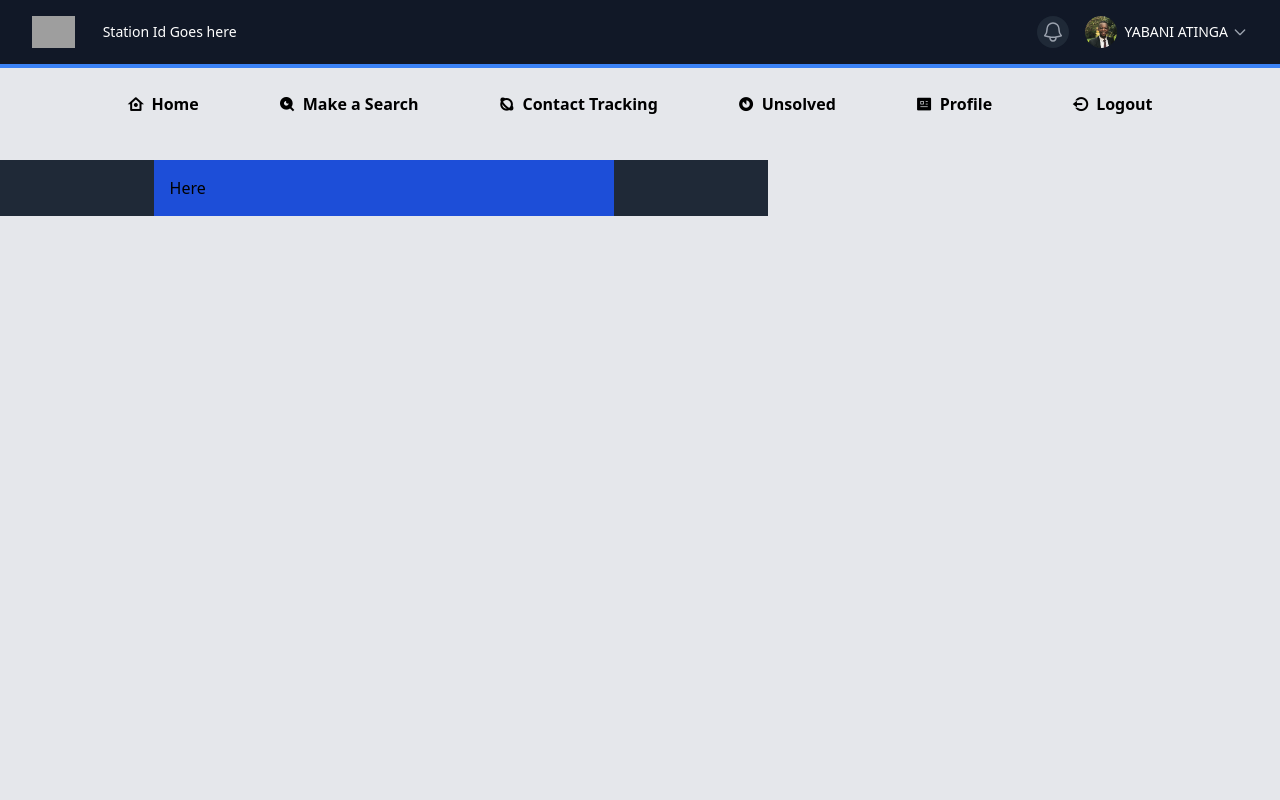
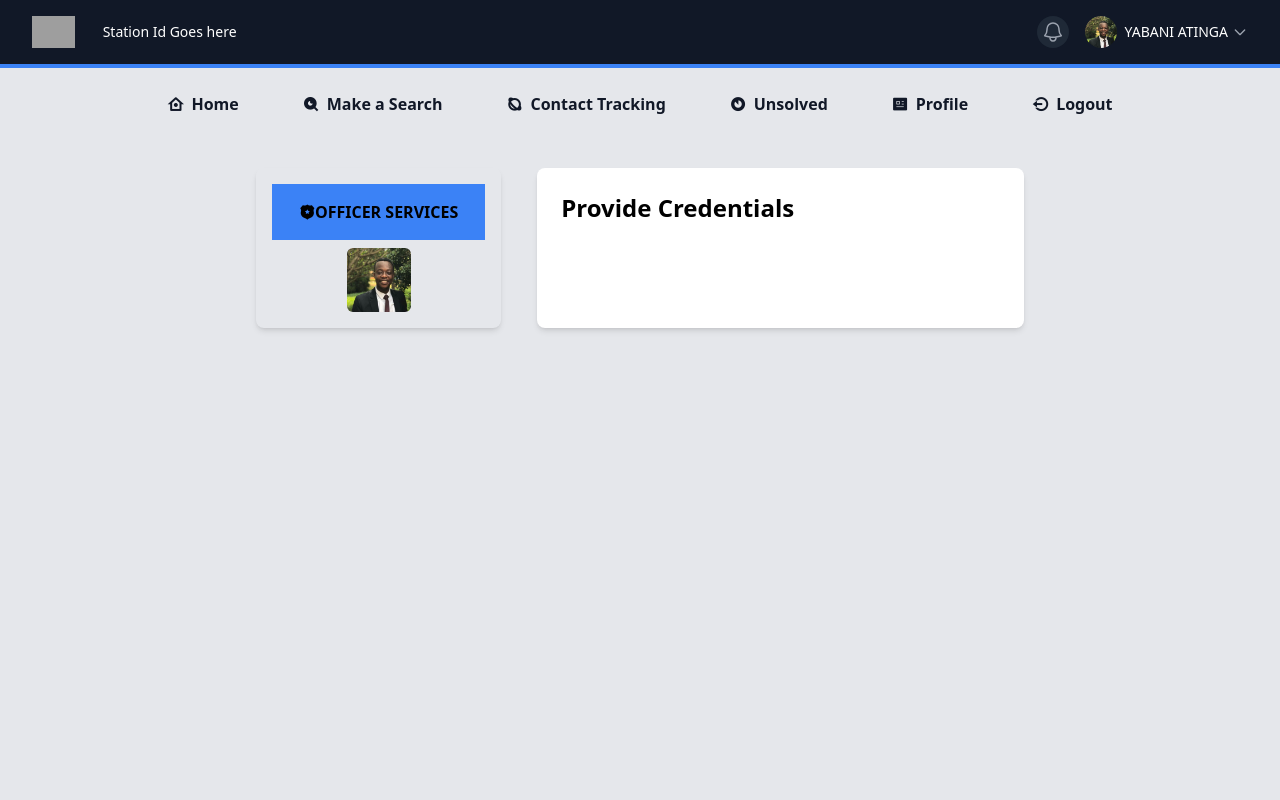
Before and after one commit to Khofi-Adjei007/The-Watchtower-V.2, a Django app: page /HomeServices/officer_account_page/ in a window 1280 px wide. Run offline with Django 5.2, Linux system fonts and the light colour scheme; style sheets or scripts are compiled from the project's sources; some libraries are stand-ins or nearby versions; grey boxes are pictures that could not be loaded.

Commit message:
Officer Account Home Page : (Built the nav bar section and lead information bar,next is main body

```diff
--- a/HomeServices/templates/officer_account_page.html
+++ b/HomeServices/templates/officer_account_page.html
@@ -46,7 +46,7 @@
                 </div>
             </nav>
 
-        <div class="p-3 mt-1 mb-6 flex justify-center space-x-16">
+        <div class="p-3 mt-1 mb-6 flex justify-center space-x-12 text-gray-900">
             <a href="" class="font-semibold p-2 flex items-center"><i class="ri-home-7-line mr-2"></i>Home</a>
             <a href="" class="font-semibold p-2 flex items-center"><i class="ri-search-eye-fill mr-2"></i>Make a Search</a>
             <a href="" class="font-semibold p-2 flex items-center"><i class="ri-planet-line mr-2"></i>Contact Tracking</a>
@@ -55,11 +55,29 @@
             <a href="" class="font-semibold p-2 flex items-center"><i class="ri-logout-circle-line mr-2"></i>Logout</a>
         </div>
 
-        <div class="flex justify-center bg-gray-800 w-3/5">
-            <div class="w-3/5 bg-blue-700 p-4">
-                <h1>Here</h1>
+    <div class="flex justify-center mt-8  mx-auto">
+    <div class="w-3/5 mx-auto">
+
+        <div class="flex justify-between ">
+            <div class="w-2/5 p-4  p-1 rounded-lg shadow-md mr-3">
+                <div class="text-center bg-blue-500 p-4  divide-y divide-slate-700">
+                   <h1 class="font-semibold font-medium"> <i class="ri-police-badge-fill"></i>OFFICER SERVICES</h1>
+                </div>
+
+                <div class="text-center" id="officer_profile_imageHolder">
+                <div class="h-16 w-16 rounded-md mx-auto mt-2 bg-center bg-cover" style="background-image: url('{% static '/images/profile-image.jpeg' %}');"></div>
+                </div>
+            </div>
+
+            <div class="w-4/5 p-4 bg-white p-6 rounded-lg shadow-md ml-6">
+                <div class="">
+                    <h1 class="text-2xl font-semibold mb-6">Provide Credentials</h1>
+                </div>
             </div>
         </div>
+    </div>
+</div>
+
 
 
         </div>
--- a/HomeServices/templates/officer_login.html
+++ b/HomeServices/templates/officer_login.html
@@ -16,6 +16,7 @@
         <!--Start of Staff ID-->
         <div class="min-h-10 flex flex-col-2 justify-center">
             <div class="text-white font-semibold text-center mb-4 text-5xl mt-16">
+                <div class="h-8 w-8 rounded-full mx-auto mt-2 bg-center bg-cover" style="background-image: url('{% static '/images/download.png' %}');"></div>
                 <h1 id="heading_text" class="text-blue-500 font-semibold text-center text-8xl mb-3">Ghana Police</h1>
                 <h1 id="power_slogan">You have the power <br> make it count</h1>
             </div>
--- a/Theme/static/css/dist/styles.css
+++ b/Theme/static/css/dist/styles.css
@@ -918,14 +877,34 @@ select {
   margin-bottom: 1.5rem;
 }
 
+.ml-1 {
+  margin-left: 0.25rem;
+}
+
+.ml-2 {
+  margin-left: 0.5rem;
+}
+
+.ml-4 {
+  margin-left: 1rem;
+}
+
 .ml-40 {
   margin-left: 10rem;
 }
 
+.ml-6 {
+  margin-left: 1.5rem;
+}
+
 .mr-2 {
   margin-right: 0.5rem;
 }
 
+.mr-6 {
+  margin-right: 1.5rem;
+}
+
 .mt-1 {
   margin-top: 0.25rem;
 }
@@ -954,26 +925,14 @@ select {
   margin-top: 1rem;
 }
 
-.mr-1 {
-  margin-right: 0.25rem;
+.mt-8 {
+  margin-top: 2rem;
 }
 
 .mr-3 {
   margin-right: 0.75rem;
 }
 
-.mr-4 {
-  margin-right: 1rem;
-}
-
-.mr-5 {
-  margin-right: 1.25rem;
-}
-
-.mr-6 {
-  margin-right: 1.5rem;
-}
-
 .block {
   display: block;
 }
@@ -998,34 +957,30 @@ select {
   display: none;
 }
 
+.h-16 {
+  height: 4rem;
+}
+
+.h-4 {
+  height: 1rem;
+}
+
+.h-6 {
+  height: 1.5rem;
+}
+
+.h-8 {
+  height: 2rem;
+}
+
+.h-auto {
+  height: auto;
+}
+
 .h-screen {
   height: 100vh;
 }
 
-.h-12 {
-  height: 3rem;
-}
-
-.h-16 {
-  height: 4rem;
-}
-
-.h-4 {
-  height: 1rem;
-}
-
-.h-6 {
-  height: 1.5rem;
-}
-
-.h-8 {
-  height: 2rem;
-}
-
-.h-auto {
-  height: auto;
-}
-
 .min-h-10 {
   min-height: 2.5rem;
 }
@@ -1034,58 +989,66 @@ select {
   min-height: 100vh;
 }
 
+.w-2\/5 {
+  width: 40%;
+}
+
+.w-3\/5 {
+  width: 60%;
+}
+
+.w-4 {
+  width: 1rem;
+}
+
+.w-6 {
+  width: 1.5rem;
+}
+
+.w-8 {
+  width: 2rem;
+}
+
 .w-96 {
   width: 24rem;
 }
 
+.w-\[-60\%\] {
+  width: -60%;
+}
+
+.w-\[45\%\] {
+  width: 45%;
+}
+
+.w-\[55\%\] {
+  width: 55%;
+}
+
+.w-\[80\%\] {
+  width: 80%;
+}
+
+.w-\[85\%\] {
+  width: 85%;
+}
+
+.w-\[90\%\] {
+  width: 90%;
+}
+
 .w-full {
   width: 100%;
 }
 
-.w-4 {
-  width: 1rem;
-}
-
-.w-6 {
-  width: 1.5rem;
-}
-
-.w-8 {
-  width: 2rem;
-}
-
-.w-\[-60\%\] {
-  width: -60%;
-}
-
-.w-\[80\%\] {
+.w-4\/5 {
   width: 80%;
-}
-
-.w-\[85\%\] {
-  width: 85%;
-}
-
-.w-\[90\%\] {
-  width: 90%;
-}
-
-.w-auto {
-  width: auto;
 }
 
 .max-w-7xl {
   max-width: 80rem;
 }
 
-.flex-1 {
-  flex: 1 1 0%;
-}
-
-.flex-shrink-0 {
-  flex-shrink: 0;
-}
-
 .flex-grow {
   flex-grow: 1;
 }
@@ -1144,52 +1095,16 @@ select {
   margin-left: calc(0.25rem * calc(1 - var(--tw-space-x-reverse)));
 }
 
-.space-x-2 > :not([hidden]) ~ :not([hidden]) {
+.space-x-12 > :not([hidden]) ~ :not([hidden]) {
   --tw-space-x-reverse: 0;
-  margin-right: calc(0.5rem * var(--tw-space-x-reverse));
-  margin-left: calc(0.5rem * calc(1 - var(--tw-space-x-reverse)));
-}
-
-.space-x-4 > :not([hidden]) ~ :not([hidden]) {
-  --tw-space-x-reverse: 0;
-  margin-right: calc(1rem * var(--tw-space-x-reverse));
-  margin-left: calc(1rem * calc(1 - var(--tw-space-x-reverse)));
-}
-
-.space-x-10 > :not([hidden]) ~ :not([hidden]) {
-  --tw-space-x-reverse: 0;
-  margin-right: calc(2.5rem * var(--tw-space-x-reverse));
-  margin-left: calc(2.5rem * calc(1 - var(--tw-space-x-reverse)));
-}
-
-.space-x-32 > :not([hidden]) ~ :not([hidden]) {
-  --tw-space-x-reverse: 0;
-  margin-right: calc(8rem * var(--tw-space-x-reverse));
-  margin-left: calc(8rem * calc(1 - var(--tw-space-x-reverse)));
-}
-
-.space-x-28 > :not([hidden]) ~ :not([hidden]) {
-  --tw-space-x-reverse: 0;
-  margin-right: calc(7rem * var(--tw-space-x-reverse));
-  margin-left: calc(7rem * calc(1 - var(--tw-space-x-reverse)));
-}
-
-.space-x-24 > :not([hidden]) ~ :not([hidden]) {
-  --tw-space-x-reverse: 0;
-  margin-right: calc(6rem * var(--tw-space-x-reverse));
-  margin-left: calc(6rem * calc(1 - var(--tw-space-x-reverse)));
-}
-
-.space-x-20 > :not([hidden]) ~ :not([hidden]) {
-  --tw-space-x-reverse: 0;
-  margin-right: calc(5rem * var(--tw-space-x-reverse));
-  margin-left: calc(5rem * calc(1 - var(--tw-space-x-reverse)));
-}
-
-.space-x-16 > :not([hidden]) ~ :not([hidden]) {
-  --tw-space-x-reverse: 0;
-  margin-right: calc(4rem * var(--tw-space-x-reverse));
-  margin-left: calc(4rem * calc(1 - var(--tw-space-x-reverse)));
+  margin-right: calc(3rem * var(--tw-space-x-reverse));
+  margin-left: calc(3rem * calc(1 - var(--tw-space-x-reverse)));
+}
+
+.divide-x > :not([hidden]) ~ :not([hidden]) {
+  --tw-divide-x-reverse: 0;
+  border-right-width: calc(1px * var(--tw-divide-x-reverse));
+  border-left-width: calc(1px * calc(1 - var(--tw-divide-x-reverse)));
 }
 
 .divide-y > :not([hidden]) ~ :not([hidden]) {
@@ -1292,19 +1211,34 @@ select {
   border-color: rgb(156 163 175 / var(--tw-border-opacity));
 }
 
+.bg-blue-500 {
+  --tw-bg-opacity: 1;
+  background-color: rgb(59 130 246 / var(--tw-bg-opacity));
+}
+
+.bg-blue-600 {
+  --tw-bg-opacity: 1;
+  background-color: rgb(37 99 235 / var(--tw-bg-opacity));
+}
+
+.bg-blue-700 {
+  --tw-bg-opacity: 1;
+  background-color: rgb(29 78 216 / var(--tw-bg-opacity));
+}
+
+.bg-gray-200 {
+  --tw-bg-opacity: 1;
+  background-color: rgb(229 231 235 / var(--tw-bg-opacity));
+}
+
 .bg-gray-50 {
   --tw-bg-opacity: 1;
   background-color: rgb(249 250 251 / var(--tw-bg-opacity));
 }
 
-.bg-blue-500 {
+.bg-gray-800 {
   --tw-bg-opacity: 1;
-  background-color: rgb(59 130 246 / var(--tw-bg-opacity));
-}
-
-.bg-blue-600 {
-  --tw-bg-opacity: 1;
-  background-color: rgb(37 99 235 / var(--tw-bg-opacity));
+  background-color: rgb(31 41 55 / var(--tw-bg-opacity));
 }
 
 .bg-gray-900 {
@@ -1317,26 +1251,6 @@ select {
   background-color: rgb(255 255 255 / var(--tw-bg-opacity));
 }
 
-.bg-blue-700 {
-  --tw-bg-opacity: 1;
-  background-color: rgb(29 78 216 / var(--tw-bg-opacity));
-}
-
-.bg-gray-200 {
-  --tw-bg-opacity: 1;
-  background-color: rgb(229 231 235 / var(--tw-bg-opacity));
-}
-
-.bg-gray-700 {
-  --tw-bg-opacity: 1;
-  background-color: rgb(55 65 81 / var(--tw-bg-opacity));
-}
-
-.bg-gray-800 {
-  --tw-bg-opacity: 1;
-  background-color: rgb(31 41 55 / var(--tw-bg-opacity));
-}
-
 .bg-cover {
   background-size: cover;
 }
@@ -1345,10 +1259,26 @@ select {
   background-position: center;
 }
 
+.p-1 {
+  padding: 0.25rem;
+}
+
+.p-2 {
+  padding: 0.5rem;
+}
+
+.p-2\.5 {
+  padding: 0.625rem;
+}
+
 .p-3 {
   padding: 0.75rem;
 }
 
+.p-4 {
+  padding: 1rem;
+}
+
 .p-6 {
   padding: 1.5rem;
 }
@@ -1357,20 +1287,9 @@ select {
   padding: 2rem;
 }
 
-.p-1 {
-  padding: 0.25rem;
-}
-
-.p-2 {
-  padding: 0.5rem;
-}
-
-.p-2\.5 {
-  padding: 0.625rem;
-}
-
-.p-4 {
-  padding: 1rem;
+.px-0 {
+  padding-left: 0px;
+  padding-right: 0px;
 }
 
 .px-3 {
@@ -1453,12 +1352,17 @@ select {
   text-align: center;
 }
 
+.font-sans {
+  font-family: ui-sans-serif, system-ui, sans-serif, "Apple Color Emoji", "Segoe UI Emoji", "Segoe UI Symbol", "Noto Color Emoji";
+}
+
 .font-serif {
   font-family: ui-serif, Georgia, Cambria, "Times New Roman", Times, serif;
 }
 
-.font-sans {
-  font-family: ui-sans-serif, system-ui, sans-serif, "Apple Color Emoji", "Segoe UI Emoji", "Segoe UI Symbol", "Noto Color Emoji";
+.text-2xl {
+  font-size: 1.5rem;
+  line-height: 2rem;
 }
 
 .text-5xl {
@@ -1466,11 +1370,6 @@ select {
   line-height: 1;
 }
 
-.text-2xl {
-  font-size: 1.5rem;
-  line-height: 2rem;
-}
-
 .text-8xl {
   font-size: 6rem;
   line-height: 1;
@@ -1481,16 +1380,16 @@ select {
   line-height: 1.25rem;
 }
 
+.font-bold {
+  font-weight: 700;
+}
+
+.font-medium {
+  font-weight: 500;
+}
+
 .font-semibold {
   font-weight: 600;
-}
-
-.font-bold {
-  font-weight: 700;
-}
-
-.font-medium {
-  font-weight: 500;
 }
 
 .leading-normal {
@@ -1506,11 +1405,36 @@ select {
   color: rgb(59 130 246 / var(--tw-text-opacity));
 }
 
+.text-gray-400 {
+  --tw-text-opacity: 1;
+  color: rgb(156 163 175 / var(--tw-text-opacity));
+}
+
+.text-gray-500 {
+  --tw-text-opacity: 1;
+  color: rgb(107 114 128 / var(--tw-text-opacity));
+}
+
 .text-gray-700 {
   --tw-text-opacity: 1;
   color: rgb(55 65 81 / var(--tw-text-opacity));
 }
 
+.text-gray-800 {
+  --tw-text-opacity: 1;
+  color: rgb(31 41 55 / var(--tw-text-opacity));
+}
+
+.text-gray-900 {
+  --tw-text-opacity: 1;
+  color: rgb(17 24 39 / var(--tw-text-opacity));
+}
+
+.text-green-600 {
+  --tw-text-opacity: 1;
+  color: rgb(22 163 74 / var(--tw-text-opacity));
+}
+
 .text-red-700 {
   --tw-text-opacity: 1;
   color: rgb(185 28 28 / var(--tw-text-opacity));
@@ -1521,34 +1445,9 @@ select {
   color: rgb(255 255 255 / var(--tw-text-opacity));
 }
 
-.text-gray-300 {
+.text-gray-600 {
   --tw-text-opacity: 1;
-  color: rgb(209 213 219 / var(--tw-text-opacity));
-}
-
-.text-gray-400 {
-  --tw-text-opacity: 1;
-  color: rgb(156 163 175 / var(--tw-text-opacity));
-}
-
-.text-gray-500 {
-  --tw-text-opacity: 1;
-  color: rgb(107 114 128 / var(--tw-text-opacity));
-}
-
-.text-gray-800 {
-  --tw-text-opacity: 1;
-  color: rgb(31 41 55 / var(--tw-text-opacity));
-}
-
-.text-gray-900 {
-  --tw-text-opacity: 1;
-  color: rgb(17 24 39 / var(--tw-text-opacity));
-}
-
-.text-green-600 {
-  --tw-text-opacity: 1;
-  color: rgb(22 163 74 / var(--tw-text-opacity));
+  color: rgb(75 85 99 / var(--tw-text-opacity));
 }
 
 .opacity-0 {
```
Also changed, not shown: other parts of Theme/static/css/dist/styles.css (+61 -179 lines), tailwind.config.js (added, +11 -0 lines), static/images/pofile_images.png (added).
